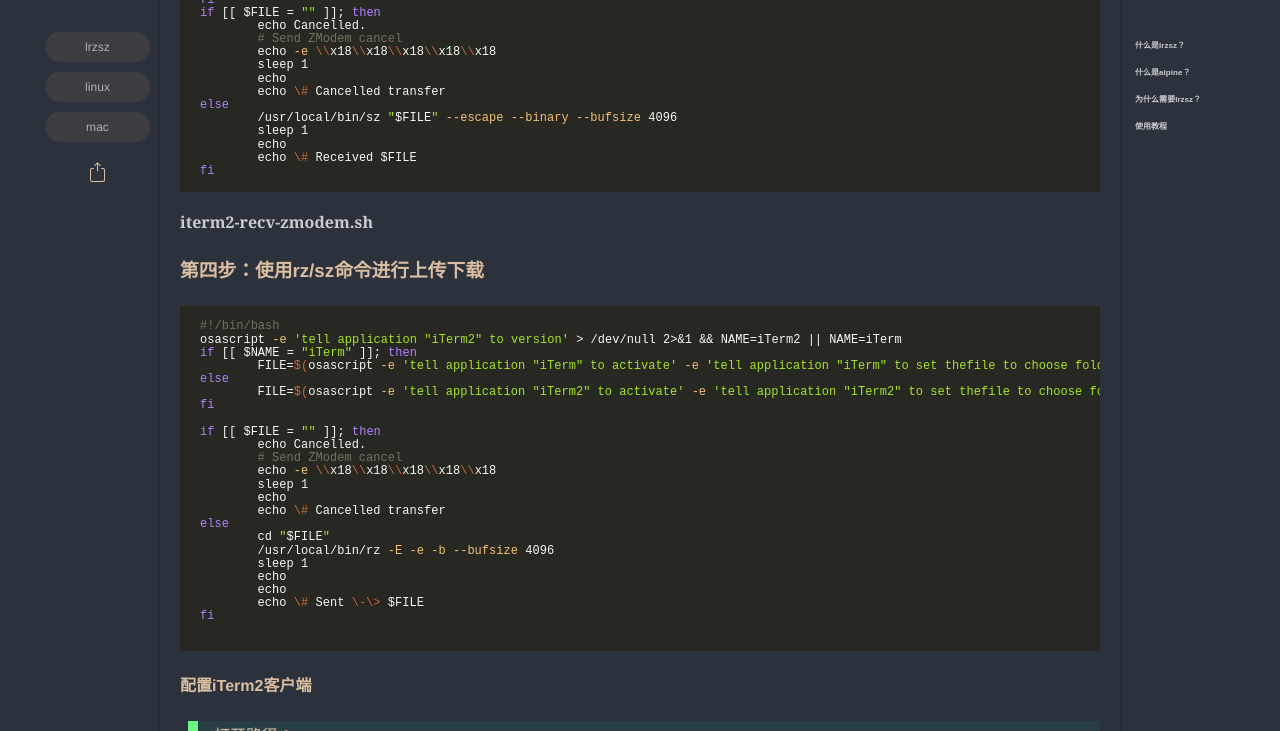
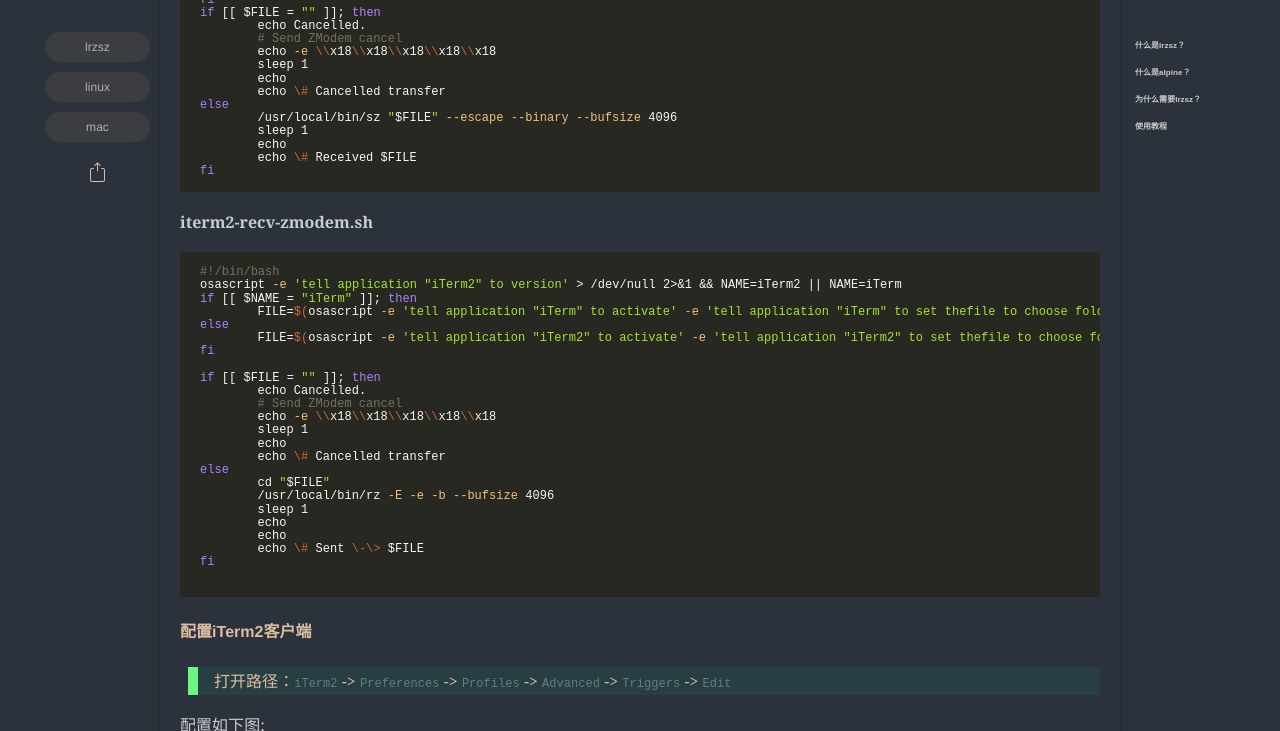
Before and after one commit to javaer996/javaer996.github.io, a Jekyll site: the page built from _posts/2022-02-11-本地与alpine容器使用lrzsz进行上传下载教程.markdown, in a window 1280 px wide and 900 px high, scrolled down 2346 px, cut to the strip 0-731 px from the top of the window. Built offline with Jekyll 4.4.1, drawn with Linux system fonts in a browser that asks for light colours; some web fonts are replaced; comment, search, counter and statistics services are not loaded.

Commit message:
feat(*): 修改使用lrzsz文件

````diff
--- a/_posts/2022-02-11-本地与alpine容器使用lrzsz进行上传下载教程.markdown
+++ b/_posts/2022-02-11-本地与alpine容器使用lrzsz进行上传下载教程.markdown
@@ -99,8 +99,6 @@ fi
 
 **iterm2-recv-zmodem.sh**
 
-### 第四步：使用rz/sz命令进行上传下载
-
 ```shell
 #!/bin/bash
 osascript -e 'tell application "iTerm2" to version' > /dev/null 2>&1 && NAME=iTerm2 || NAME=iTerm
````
